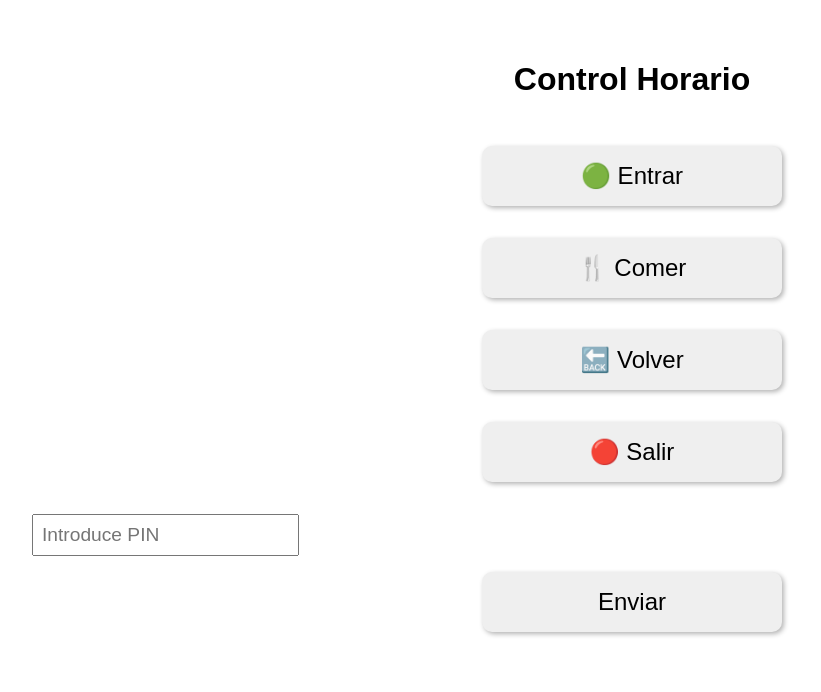
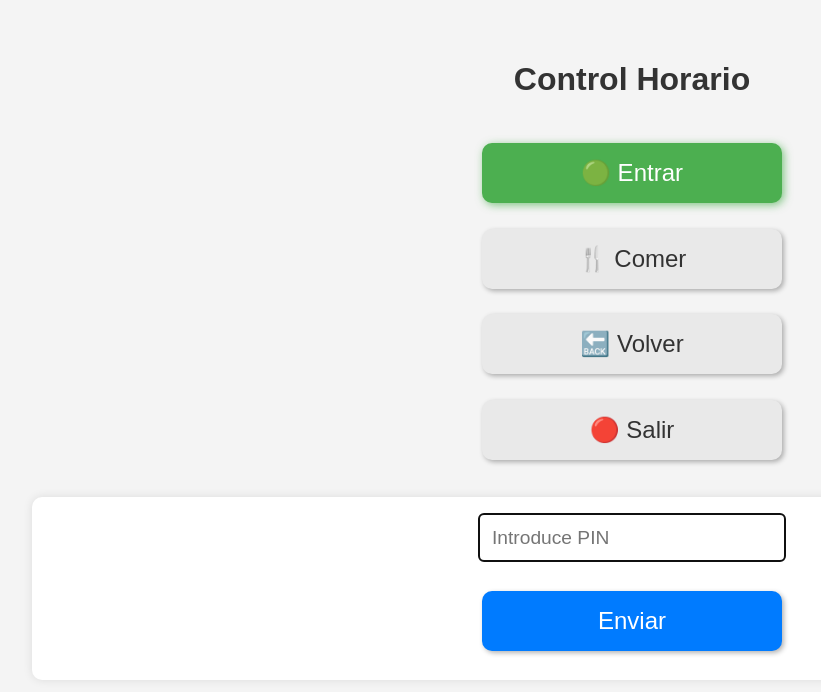
Before and after one commit to Celestinas/ControlHorarioLeo, a plain HTML site: page index.html in a window 1280 px wide. Both pictures are taken after a click on the button "🟢 Entrar". Shown: the whole page, without its empty margins (8-829 px from the left). Drawn offline with Linux system fonts and the light colour scheme.

Commit message:
Update index.html

```diff
--- a/index.html
+++ b/index.html
@@ -9,85 +9,208 @@
       font-family: sans-serif;
       text-align: center;
       padding: 2rem;
+      background-color: #f4f4f4; /* Un fondo suave */
     }
     h1 {
       margin-bottom: 2rem;
+      color: #333;
     }
     .button {
       font-size: 1.5rem;
       padding: 1rem 2rem;
-      margin: 1rem;
+      margin: 0.8rem; /* Un poco menos de margen para que quepan mejor */
       border: none;
       border-radius: 10px;
       box-shadow: 2px 2px 5px rgba(0,0,0,0.3);
       cursor: pointer;
       width: 80%;
       max-width: 300px;
+      background-color: #e9e9e9; /* Color base de botón */
+      color: #333;
+      transition: background-color 0.2s, box-shadow 0.2s; /* Transición suave */
+    }
+    .button:hover {
+        background-color: #dcdcdc; /* Un poco más oscuro al pasar el ratón */
+    }
+    .button.selected {
+      background-color: #4CAF50; /* Verde para el seleccionado */
+      color: white;
+      box-shadow: 2px 2px 8px rgba(76, 175, 80, 0.7); /* Sombra más pronunciada y con color */
+    }
+    #pinControls {
+        margin-top: 1.5rem;
+        padding: 1rem;
+        background-color: #fff;
+        border-radius: 10px;
+        box-shadow: 0px 0px 10px rgba(0,0,0,0.1);
+        display: none; /* Oculto por defecto */
     }
     #pinInput {
       font-size: 1.2rem;
-      padding: 0.5rem;
-      margin-top: 1rem;
-      display: none;
+      padding: 0.8rem;
+      margin-bottom: 1rem; /* Margen inferior para separar del botón enviar */
+      border: 1px solid #ccc;
+      border-radius: 5px;
+      width: calc(80% - 1.6rem); /* Ajustar ancho considerando padding */
+      max-width: 280px;
     }
     #submitPin {
-      display: none;
+      /* Usará la clase .button, pero podemos añadir algo específico si es necesario */
+      background-color: #007bff; /* Azul para el botón de enviar */
+      color: white;
+    }
+    #submitPin:hover {
+      background-color: #0056b3;
+    }
+    #statusMessage {
       margin-top: 1rem;
+      padding: 0.8rem;
+      border-radius: 5px;
+      font-weight: bold;
+      display: none; /* Oculto por defecto */
     }
-    .hidden {
+    .success {
+      background-color: #d4edda;
+      color: #155724;
+      border: 1px solid #c3e6cb;
+    }
+    .error {
+      background-color: #f8d7da;
+      color: #721c24;
+      border: 1px solid #f5c6cb;
+    }
+    .hidden { /* Aunque ya no lo usamos mucho, es útil tenerla */
       display: none;
     }
   </style>
 </head>
 <body>
   <h1>Control Horario</h1>
-  <button class="button" onclick="startAction('Entrar')">🟢 Entrar</button><br>
-  <button class="button" onclick="startAction('Comer')">🍴 Comer</button><br>
-  <button class="button" onclick="startAction('Volver')">🔙 Volver</button><br>
-  <button class="button" onclick="startAction('Salir')">🔴 Salir</button><br>
+  <button class="button" id="btnEntrar" onclick="startAction('Entrar', this)">🟢 Entrar</button><br>
+  <button class="button" id="btnComer" onclick="startAction('Comer', this)">🍴 Comer</button><br>
+  <button class="button" id="btnVolver" onclick="startAction('Volver', this)">🔙 Volver</button><br>
+  <button class="button" id="btnSalir" onclick="startAction('Salir', this)">🔴 Salir</button><br>
 
-  <input type="password" id="pinInput" placeholder="Introduce PIN">
-  <button class="button" id="submitPin" onclick="submitAction()">Enviar</button>
+  <div id="pinControls">
+    <input type="password" id="pinInput" placeholder="Introduce PIN" autocomplete="off"> <br>
+    <button class="button" id="submitPin" onclick="submitAction()">Enviar</button>
+  </div>
+
+  <div id="statusMessage"></div>
 
   <script>
     let currentAction = "";
-    const correctPin = "1234"; // Cambiar este PIN más adelante
+    const correctPin = "1234"; // ¡IMPORTANTE! Cambia este PIN por uno más seguro.
+    let selectedButtonElement = null; // Para guardar referencia al botón HTML seleccionado
 
-    function startAction(action) {
-      currentAction = action;
-      document.getElementById('pinInput').style.display = 'block';
-      document.getElementById('submitPin').style.display = 'inline-block';
+    const pinControlsDiv = document.getElementById('pinControls');
+    const pinInputElement = document.getElementById('pinInput');
+    const submitPinButton = document.getElementById('submitPin');
+    const statusMessageElement = document.getElementById('statusMessage');
+
+    // IDs de los campos de tu Google Form (obtenidos del HTML original)
+    const FORM_URL = "https://docs.google.com/forms/d/e/1FAIpQLSeap4NrKjF9Xpxd-0ghZU2_GTkYpYCTfhcWUQk7HInHomdgAQ/formResponse";
+    const TIMESTAMP_ENTRY_ID = "entry.1323435272"; // Campo para Fecha/Hora
+    const ACTION_ENTRY_ID = "entry.1728531495";   // Campo para Acción
+
+    function startAction(actionName, buttonElement) {
+      currentAction = actionName;
+
+      // Quitar resalte del botón anteriormente seleccionado (si lo hay)
+      if (selectedButtonElement) {
+        selectedButtonElement.classList.remove('selected');
+      }
+
+      // Resaltar el nuevo botón
+      selectedButtonElement = buttonElement;
+      selectedButtonElement.classList.add('selected');
+
+      // Mostrar controles del PIN
+      pinControlsDiv.style.display = 'block';
+      pinInputElement.value = ""; // Limpiar PIN si había algo
+      pinInputElement.focus();    // Poner el cursor en el campo PIN
+
+      // Asegurar que el botón de enviar esté habilitado y con texto original
+      submitPinButton.disabled = false;
+      submitPinButton.textContent = 'Enviar';
+
+      // Ocultar cualquier mensaje de estado anterior
+      statusMessageElement.style.display = 'none';
     }
 
     function submitAction() {
-      const pin = document.getElementById('pinInput').value;
-      if (pin !== correctPin) {
-        alert("PIN incorrecto");
+      const enteredPin = pinInputElement.value;
+
+      if (enteredPin !== correctPin) {
+        showMessage("PIN incorrecto. Inténtalo de nuevo.", 'error');
+        pinInputElement.value = ""; // Limpiar el PIN incorrecto
+        pinInputElement.focus();
         return;
       }
 
-      const formURL = "https://docs.google.com/forms/d/e/1FAIpQLSeap4NrKjF9Xpxd-0ghZU2_GTkYpYCTfhcWUQk7HInHomdgAQ/formResponse";
+      // Deshabilitar botón mientras se envía para evitar clics múltiples
+      submitPinButton.disabled = true;
+      submitPinButton.textContent = 'Enviando...';
+      showMessage("Procesando tu solicitud...", "success"); // Mensaje temporal
+
       const formData = new FormData();
       const timestamp = new Date().toISOString();
 
-      // Mapeo real de campos del formulario
-      formData.append("entry.1323435272", timestamp);  // Fecha/Hora
-      formData.append("entry.1728531495", currentAction); // Acción
+      formData.append(TIMESTAMP_ENTRY_ID, timestamp);
+      formData.append(ACTION_ENTRY_ID, currentAction);
 
-      fetch(formURL, {
+      fetch(FORM_URL, {
         method: "POST",
-        mode: "no-cors",
+        mode: "no-cors", // Necesario para enviar a Google Forms de esta manera
         body: formData
-      }).then(() => {
-        alert(`Registro de '${currentAction}' enviado correctamente.`);
-        document.getElementById('pinInput').value = "";
-        document.getElementById('pinInput').style.display = 'none';
-        document.getElementById('submitPin').style.display = 'none';
-      }).catch(err => {
-        alert("Error al enviar el registro");
-        console.error(err);
+      })
+      .then(() => {
+        showMessage(`Registro de '${currentAction}' enviado correctamente.`, 'success');
+        resetUI();
+      })
+      .catch(error => {
+        console.error("Error en fetch:", error);
+        showMessage("Error al enviar el registro. Revisa la conexión o la URL del formulario.", 'error');
+        // Volver a habilitar el botón para reintentar, pero no limpiar la acción seleccionada
+        submitPinButton.disabled = false;
+        submitPinButton.textContent = 'Enviar';
       });
     }
+
+    function resetUI() {
+      pinInputElement.value = ""; // Limpiar PIN
+      pinControlsDiv.style.display = 'none'; // Ocultar controles del PIN
+
+      if (selectedButtonElement) {
+        selectedButtonElement.classList.remove('selected'); // Quitar resalte del botón
+        selectedButtonElement = null;
+      }
+      currentAction = ""; // Resetear la acción actual
+
+      // El botón de enviar se resetea en startAction o si hay error de PIN/envío
+      // Pero aseguramos su estado inicial aquí por si acaso
+      submitPinButton.disabled = false;
+      submitPinButton.textContent = 'Enviar';
+
+      // El mensaje de estado se ocultará después de un tiempo (ver showMessage)
+      // o se sobreescribirá en la siguiente acción.
+    }
+
+    function showMessage(message, type) {
+      statusMessageElement.textContent = message;
+      statusMessageElement.className = type; // aplica clase 'success' o 'error'
+      statusMessageElement.style.display = 'block';
+
+      // Opcional: ocultar el mensaje después de unos segundos si es de éxito
+      if (type === 'success' && !message.includes("Procesando")) { // No ocultar el de "Procesando" inmediatamente
+        setTimeout(() => {
+          if (statusMessageElement.textContent === message) { // Solo ocultar si no ha cambiado
+             statusMessageElement.style.display = 'none';
+          }
+        }, 4000); // Ocultar después de 4 segundos
+      }
+    }
+
   </script>
 </body>
 </html>
```
